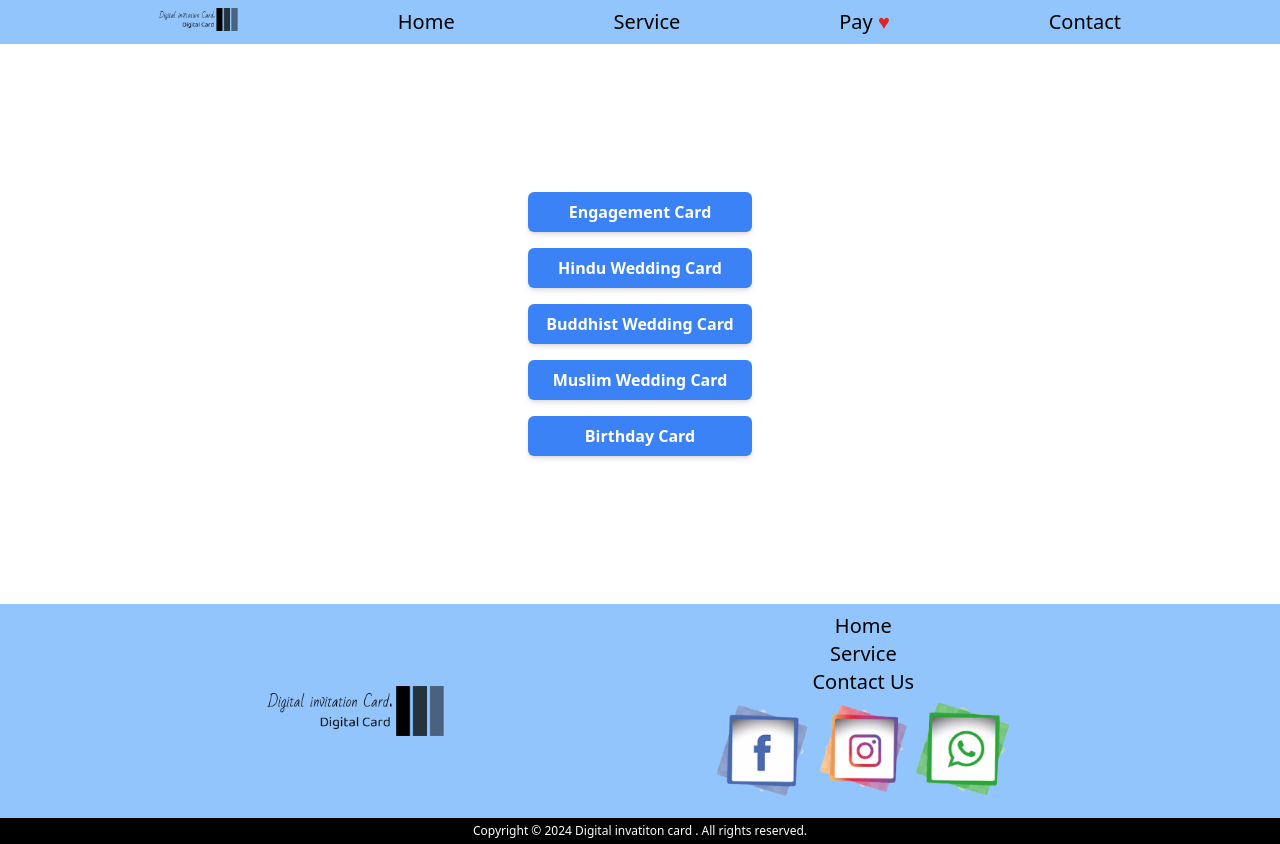
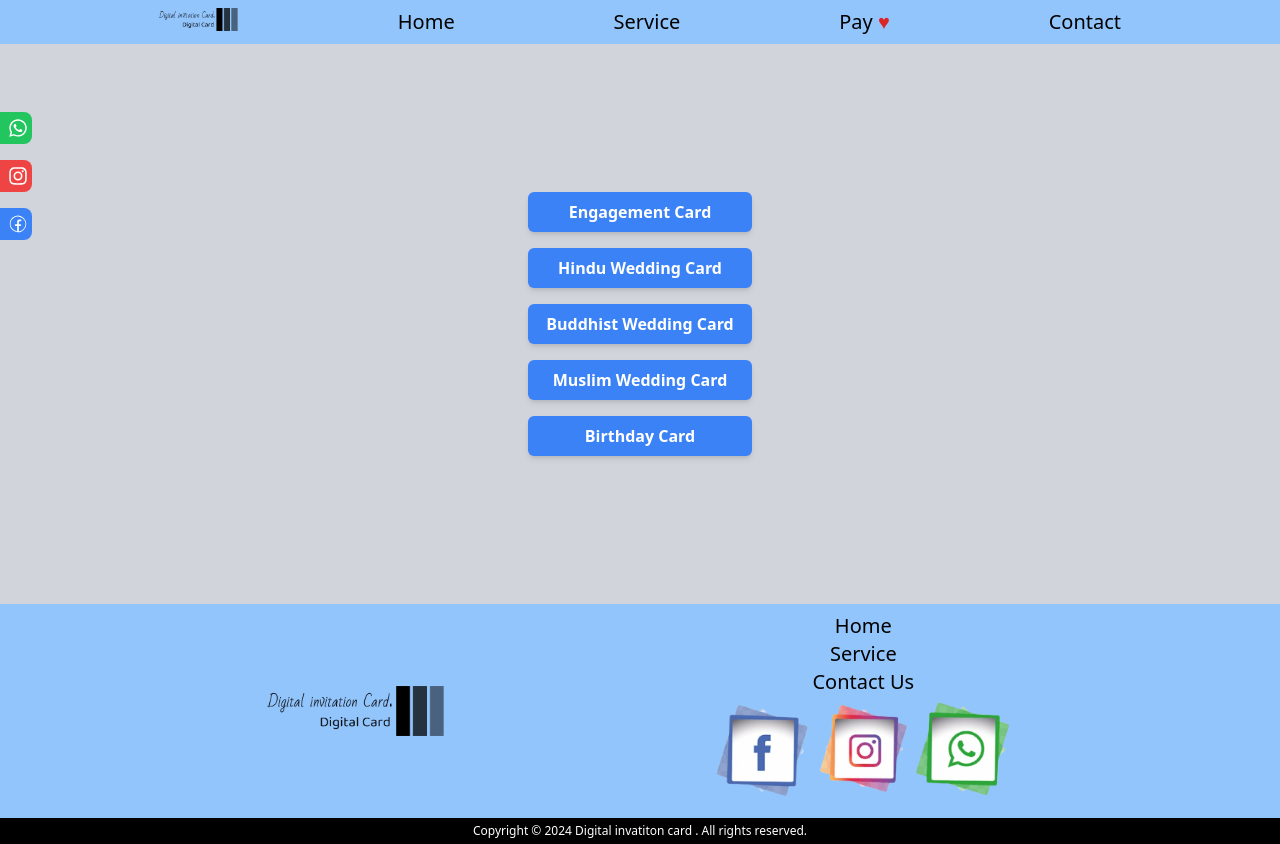
Before and after one commit to Yashveer0/dg-card, a React (Vite) app: page / in a window 1280 px wide. Built offline with nearby package versions, Linux system fonts and the light colour scheme.

Commit message:
new side bar

```diff
--- a/index.html
+++ b/index.html
@@ -6,7 +6,7 @@
     <meta name="viewport" content="width=device-width, initial-scale=1.0" />
     <title>Digital invitation card</title>
   </head>
-  <body>
+  <body class="bg-gray-300">
     <div id="root"></div>
     <script type="module" src="/src/main.jsx"></script>
   </body>
--- a/package.json
+++ b/package.json
@@ -12,6 +12,7 @@
   "dependencies": {
     "react": "^18.2.0",
     "react-dom": "^18.2.0",
+    "react-icons": "^5.0.1",
     "react-router-dom": "^6.22.3",
     "redux": "^5.0.1"
   },
--- a/src/components/Hader.jsx
+++ b/src/components/Hader.jsx
@@ -1,8 +1,11 @@
 import React from 'react'
 import { Link } from 'react-router-dom'
-
+import { FaWhatsapp } from "react-icons/fa6";
+import { FaInstagram } from "react-icons/fa";
+import { CiFacebook } from "react-icons/ci";
 import Logo from '../assets/logo.png'
 
+import '../App.css'
 export function Hader(props) {
 
 
@@ -35,6 +38,21 @@ export function Hader(props) {
 
                 </ul>
             </div>
+
+
+            <div className='bg-green-500  flex  items-center justify-end text-xl  fixed text-white top-[7rem] z-20 w-[2rem] px-1 rounded-r-[0.5rem] transform-w duration-300 hover:w-[5rem] h-[2rem]'>
+             <a href="https://api.whatsapp.com/send?phone=7701832064&text=Hello%20there!"><  FaWhatsapp /></a>
+            </div>
+
+            {/* insta */}
+            <div className='bg-red-500  flex  items-center justify-end text-xl  fixed text-white top-[10rem] z-20 w-[2rem] px-1 rounded-r-[0.5rem] transform-w duration-300 hover:w-[5rem] h-[2rem]'>
+             <a href="https://www.instagram.com/digital_3d_card?igsh=MWo5dHNjdjNhdnR1eA=="><  FaInstagram /></a>
+            </div>
+
+            {/* fb */}
+            <div className='bg-blue-500  flex  items-center justify-end text-xl  fixed text-white top-[13rem] z-20 w-[2rem] px-1 rounded-r-[0.5rem] transform-w duration-300 hover:w-[5rem] h-[2rem]'>
+             <a href="https://www.facebook.com/yashmoriyavines/"><  CiFacebook /></a>
+            </div>
         </>
     )
 }
```
Also changed, not shown: 1 other file (tests, documents, lock files or other folders).
